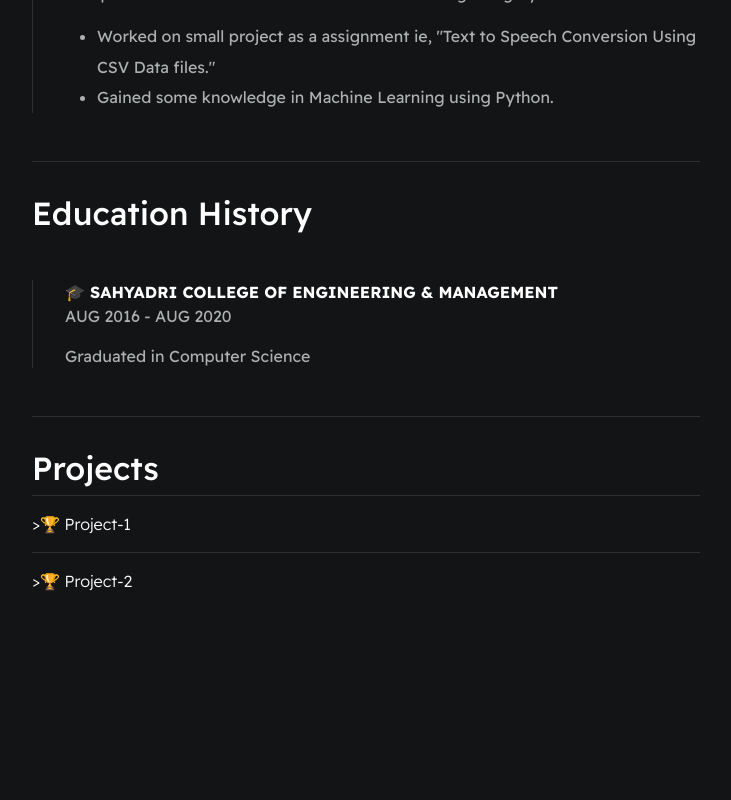
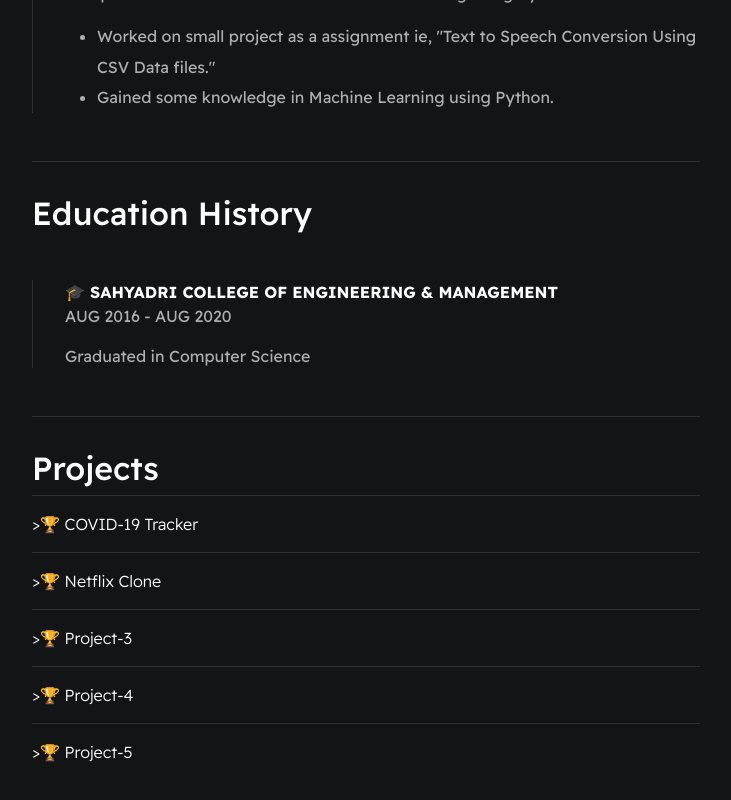
Before and after one commit to manthanank/manthanank.github.io, an Angular app: page / in a window 1280 px wide. Shown: the part 1615-2415 px from the top of the page, without its empty margins (274-1005 px from the left). Before the commit the page ends 2256 px from the top, so only its background shows below. Built offline with nearby package versions, Linux system fonts and the light colour scheme.

Commit message:
changes made

```diff
--- a/src/app/pages/home/home.component.html
+++ b/src/app/pages/home/home.component.html
@@ -142,11 +142,23 @@
     <h2>Projects</h2>
 
     <div class="card--project">
-      <a routerLink="projects/project-1"> ><span>🏆 </span>Project-1</a>
+      <a routerLink="projects/project-1"> ><span>🏆 </span>COVID-19 Tracker</a>
     </div>
 
     <div class="card--project">
-      <a routerLink="/projects/project-2"> ><span>🏆 </span>Project-2</a>
+      <a routerLink="/projects/project-2"> ><span>🏆 </span>Netflix Clone</a>
+    </div>
+
+    <div class="card--project">
+      <a routerLink="/projects/project-3"> ><span>🏆 </span>Project-3</a>
+    </div>
+
+    <div class="card--project">
+      <a routerLink="/projects/project-4"> ><span>🏆 </span>Project-4</a>
+    </div>
+
+    <div class="card--project">
+      <a routerLink="/projects/project-5"> ><span>🏆 </span>Project-5</a>
     </div>
   </section>
 </div>
--- a/src/app/pages/home/home.component.ts
+++ b/src/app/pages/home/home.component.ts
@@ -2,7 +2,6 @@ import { CommonModule } from '@angular/common';
 import { Component, OnInit } from '@angular/core';
 import { FormsModule, ReactiveFormsModule } from '@angular/forms';
 import { RouterModule } from '@angular/router';
-
 @Component({
   standalone: true,
   imports: [RouterModule, FormsModule, CommonModule, ReactiveFormsModule],
--- a/src/app/pages/projects/projects.component.html
+++ b/src/app/pages/projects/projects.component.html
@@ -14,6 +14,9 @@
       </li>
     </ul>
     <p>
+      {{ project.imgurl }}
+    </p>
+    <p>
       {{ project.description }}
     </p>
   </section>
--- a/src/app/pages/projects/projects.json
+++ b/src/app/pages/projects/projects.json
@@ -1,14 +1,40 @@
 [
     {
         "id": "project-1",
-        "name": "Project 1",
-        "description": "This is a description for project 1",
+        "name": "COVID-19 Tracker",
+        "imgurl": "",
+        "description": "Built in angular with API.",
+        "url": "https://angular-covid19-tracker-app.vercel.app/",
+        "sourceCode": "https://github.com/manthanank/angular-covid19-tracker-app"
+    },
+    {
+        "id": "project-2",
+        "name": "Netflix Clone",
+        "imgurl": "",
+        "description": "This is a description for project 2",
         "url": "http://www.google.com",
         "sourceCode": "http://www.google.com"
     },
     {
-        "id": "project-2",
-        "name": "Project 2",
+        "id": "project-3",
+        "name": "Project 3",
+        "imgurl": "",
+        "description": "This is a description for project 2",
+        "url": "http://www.google.com",
+        "sourceCode": "http://www.google.com"
+    },
+    {
+        "id": "project-4",
+        "name": "Project 4",
+        "imgurl": "",
+        "description": "This is a description for project 2",
+        "url": "http://www.google.com",
+        "sourceCode": "http://www.google.com"
+    },
+    {
+        "id": "project-5",
+        "name": "Project 5",
+        "imgurl": "",
         "description": "This is a description for project 2",
         "url": "http://www.google.com",
         "sourceCode": "http://www.google.com"
```
Also changed, not shown: src/app/pages/projects/projects.component.ts (+2 -7 lines), src/app/pages/projects/projects.model.ts (added, +8 -0 lines).
